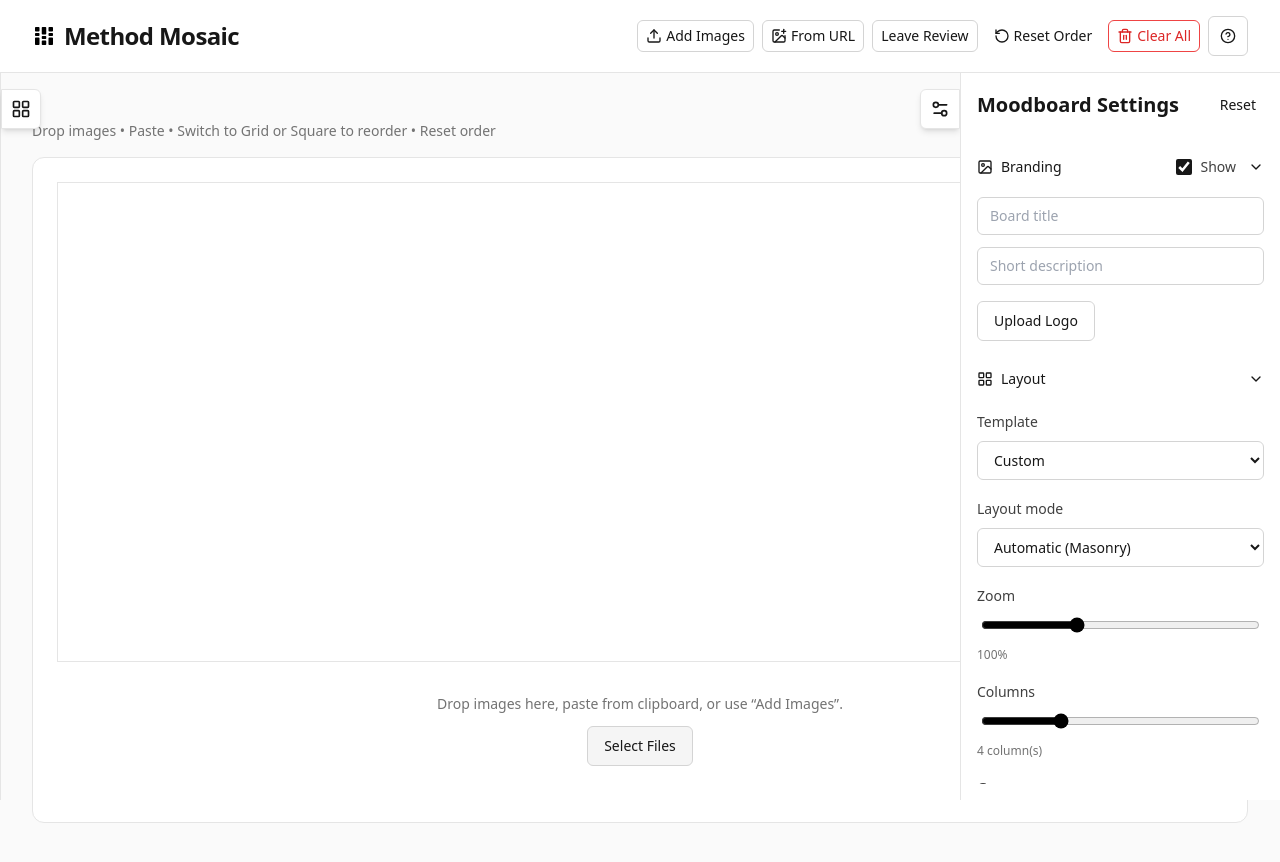
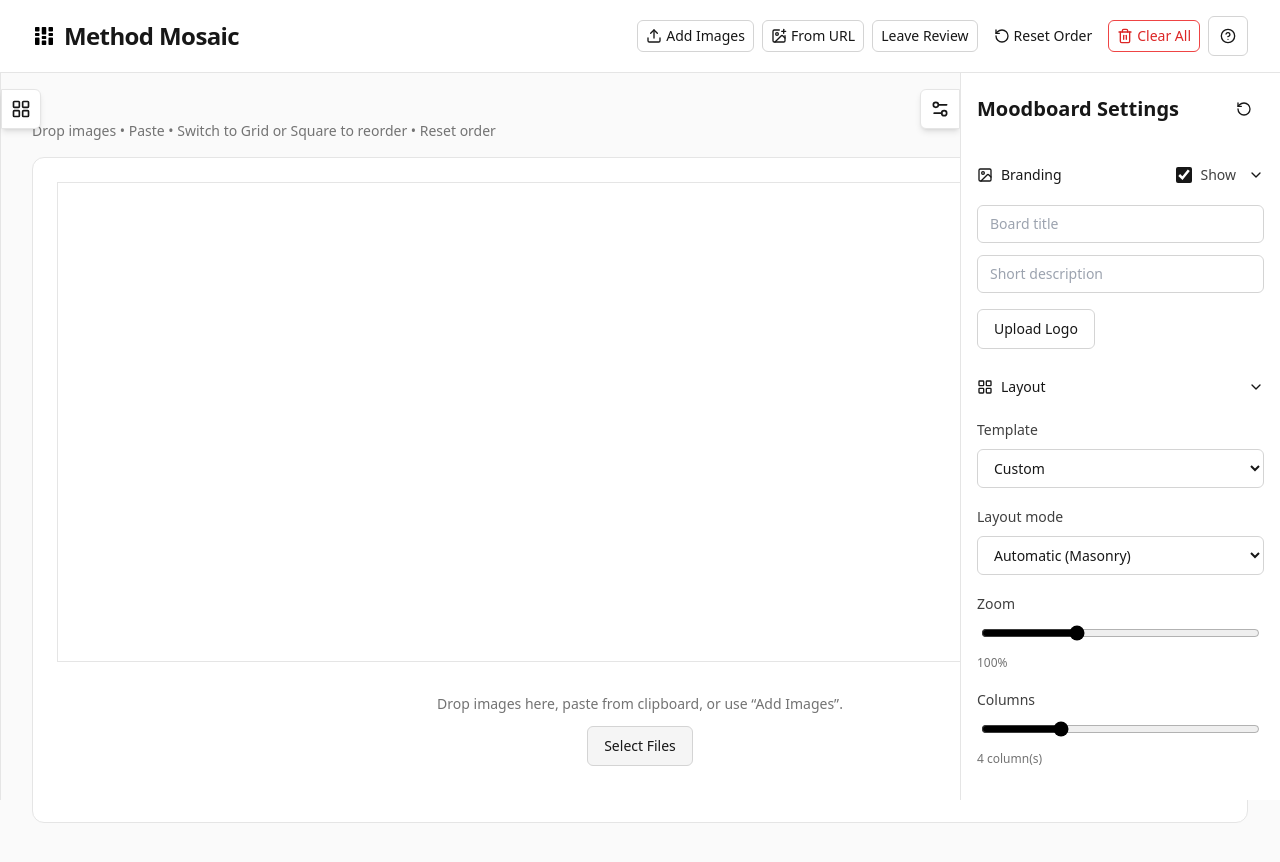
Before and after one commit to kngzero/ML-Moodboard-Maker, a React (Vite) app: page / in a window 1280 px wide. Shown: the top 862 px of the page. Built offline with nearby package versions, Linux system fonts and the light colour scheme.

Commit message:
fix: use icon-only reset in settings

```diff
--- a/src/App.jsx
+++ b/src/App.jsx
@@ -657,7 +657,14 @@ export default function MethodMosaic() {
         <div className="pb-2">
           <div className="flex items-center justify-between">
             <h2 className="text-xl font-semibold">Moodboard Settings</h2>
-            <Button variant="ghost" size="sm" onClick={resetSettings}>Reset</Button>
+            <Button
+              variant="ghost"
+              size="icon"
+              onClick={resetSettings}
+              aria-label="Reset settings"
+            >
+              <RotateCcw className="h-4 w-4" />
+            </Button>
           </div>
         </div>
         <div className="space-y-6">
```
